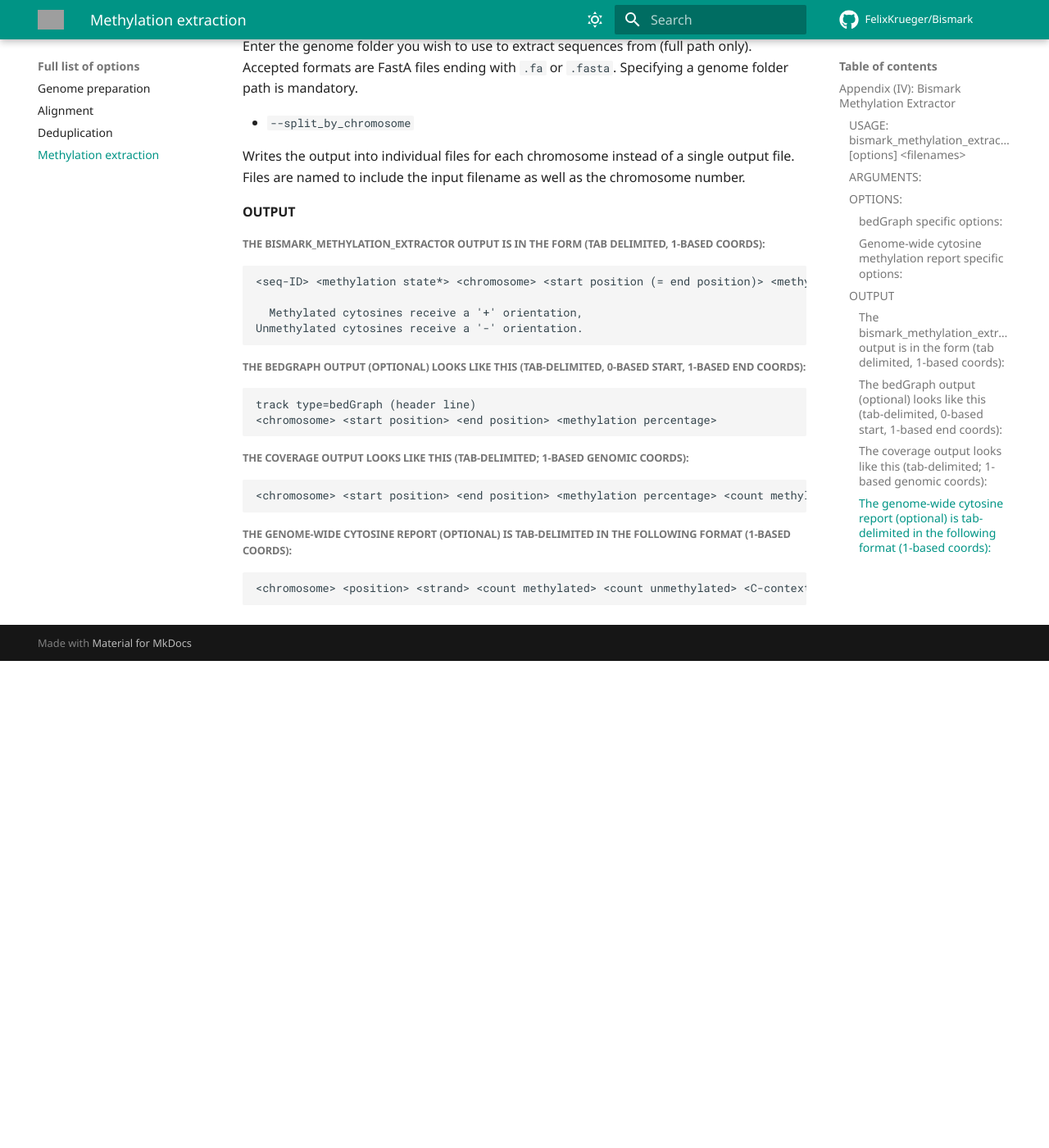
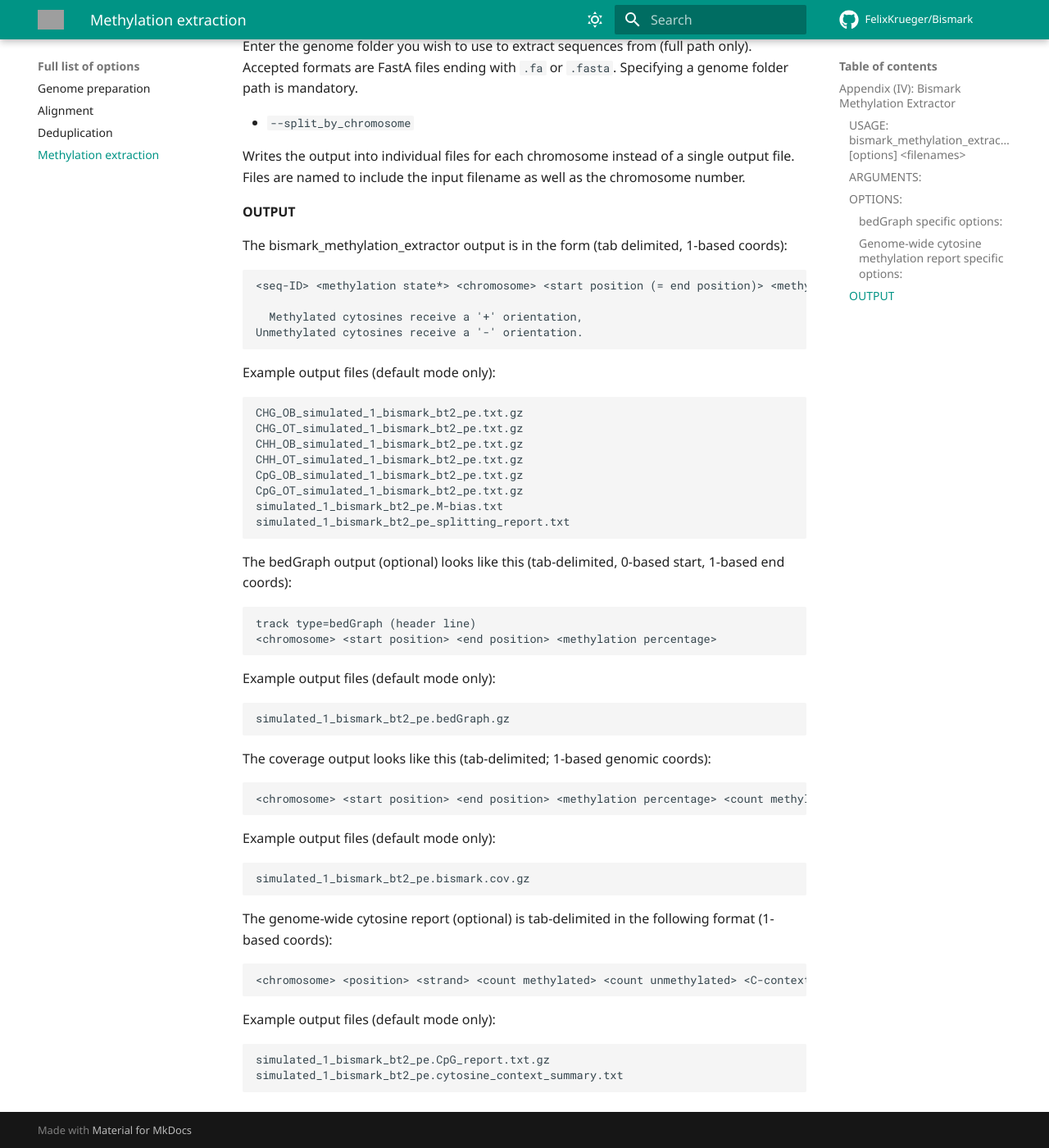
Before and after one commit to FelixKrueger/Bismark, an MkDocs documentation site: the page built from docs/options/methylation_extraction.md, in a window 1280 px wide and 1400 px high, scrolled down 5748 px. Shown: the whole window at 82% size. Built offline with MkDocs 1.6.1 and Material for MkDocs 9.7.7, drawn with Linux system fonts in a browser that asks for light colours; comment, search, counter and statistics services are not loaded; before the commit the page ends 6554 px from its top, so only the background shows below that; grey boxes are pictures that could not be loaded.

Commit message:
Added oputput files for methylation extractor

````diff
--- a/docs/options/methylation_extraction.md
+++ b/docs/options/methylation_extraction.md
@@ -161,22 +161,54 @@ The minimum number of times any methylation state (methylated or unmethylated) h
 
 #### OUTPUT
 
-##### The bismark_methylation_extractor output is in the form (tab delimited, 1-based coords):
+The bismark_methylation_extractor output is in the form (tab delimited, 1-based coords):
 
     <seq-ID> <methylation state*> <chromosome> <start position (= end position)> <methylation call>
 
       Methylated cytosines receive a '+' orientation,
     Unmethylated cytosines receive a '-' orientation.
 
-##### The bedGraph output (optional) looks like this (tab-delimited, 0-based start, 1-based end coords):
+Example output files (default mode only):
+
+```
+CHG_OB_simulated_1_bismark_bt2_pe.txt.gz
+CHG_OT_simulated_1_bismark_bt2_pe.txt.gz
+CHH_OB_simulated_1_bismark_bt2_pe.txt.gz
+CHH_OT_simulated_1_bismark_bt2_pe.txt.gz
+CpG_OB_simulated_1_bismark_bt2_pe.txt.gz
+CpG_OT_simulated_1_bismark_bt2_pe.txt.gz
+simulated_1_bismark_bt2_pe.M-bias.txt
+simulated_1_bismark_bt2_pe_splitting_report.txt
+```
+
+The bedGraph output (optional) looks like this (tab-delimited, 0-based start, 1-based end coords):
 
     track type=bedGraph (header line)
     <chromosome> <start position> <end position> <methylation percentage>
 
-##### The coverage output looks like this (tab-delimited; 1-based genomic coords):
+Example output files (default mode only):
+
+```
+simulated_1_bismark_bt2_pe.bedGraph.gz
+```
+
+The coverage output looks like this (tab-delimited; 1-based genomic coords):
 
     <chromosome> <start position> <end position> <methylation percentage> <count methylated> <count unmethylated>
 
-##### The genome-wide cytosine report (optional) is tab-delimited in the following format (1-based coords):
+Example output files (default mode only):
+
+```
+simulated_1_bismark_bt2_pe.bismark.cov.gz
+```
+
+The genome-wide cytosine report (optional) is tab-delimited in the following format (1-based coords):
 
     <chromosome> <position> <strand> <count methylated> <count unmethylated> <C-context> <trinucleotide context>
+
+Example output files (default mode only):
+
+```
+simulated_1_bismark_bt2_pe.CpG_report.txt.gz
+simulated_1_bismark_bt2_pe.cytosine_context_summary.txt
+```
````
